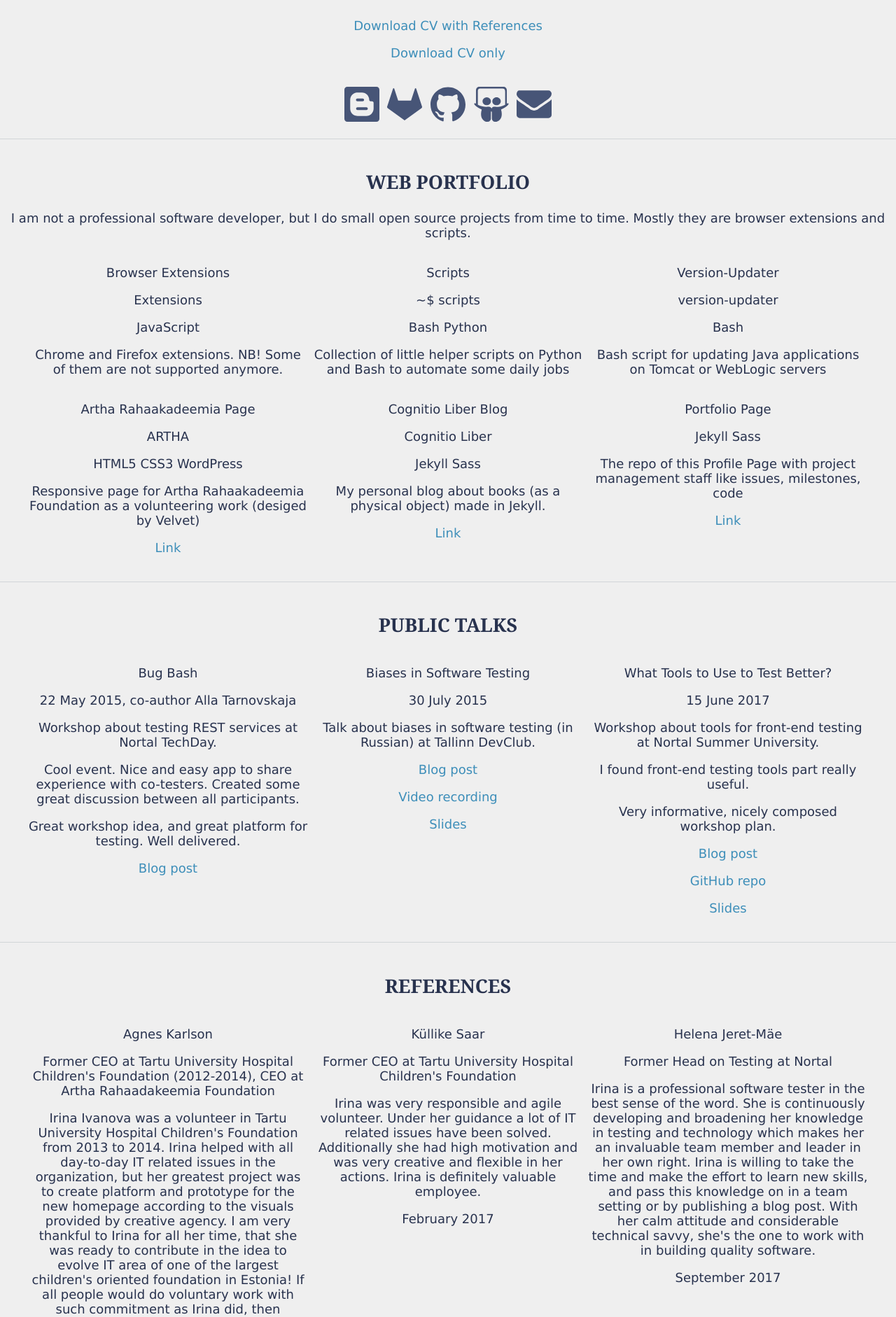
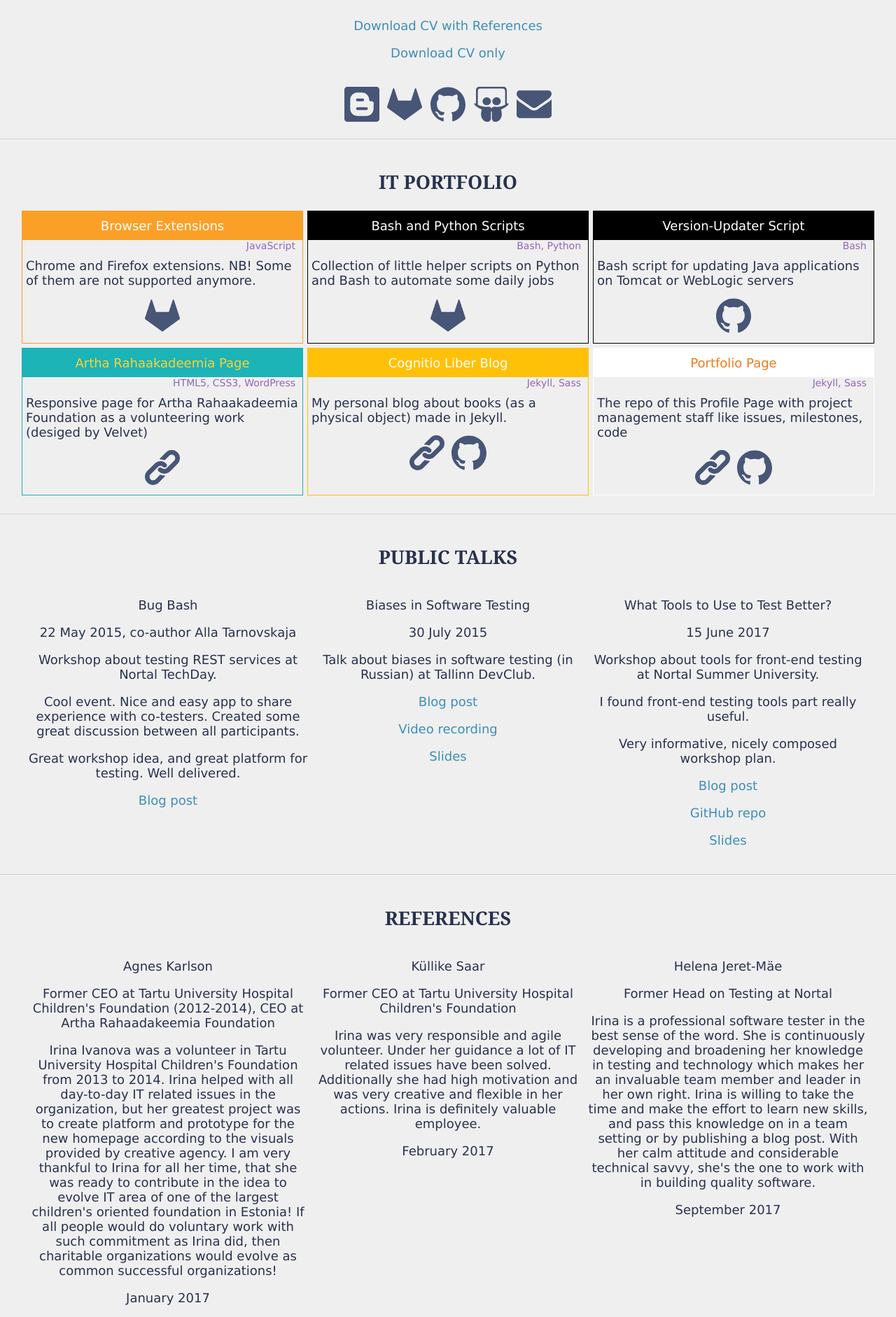
Before and after one commit to iriiiina/it.irina-ivanova.eu, a Jekyll site: the page built from index.html, in a window 1280 px wide. Shown: the part 556-2438 px from the top of the page at 70% size. Built offline with Jekyll 4.4.1, drawn with Linux system fonts in a browser that asks for light colours.

Commit message:
Make style for portfolio; modify README

```diff
--- a/_data/portfolio.yml
+++ b/_data/portfolio.yml
@@ -1,39 +1,44 @@
 - title: Browser Extensions
-  short-title: Extensions
   tags: JavaScript
   description: Chrome and Firefox extensions. NB! Some of them are not supported anymore.
+  background-color: rgb(251, 160, 38)
+  color: rgb(255, 255, 255)
   links:
     - url: https://gitlab.com/irina-ivanova-extensions
       type: gitlab
 
-- title: Scripts
-  short-title: ~$ scripts
-  tags: Bash Python
+- title: Bash and Python Scripts
+  tags: Bash, Python
   description: Collection of little helper scripts on Python and Bash to automate some daily jobs
+  background-color: rgb(0, 0, 0)
+  color: rgb(255, 255, 255)
   links:
     - url: https://gitlab.com/irina-ivanova/scripts
       type: gitlab
 
-- title: Version-Updater
-  short-title: version-updater
+- title: Version-Updater Script
   tags: Bash
   description: Bash script for updating Java applications on Tomcat or WebLogic servers
+  background-color: rgb(0, 0, 0)
+  color: rgb(255, 255, 255)
   links:
     - url: https://github.com/iriiiina/version-updater
       type: github
 
 - title: Artha Rahaakadeemia Page
-  short-title: ARTHA
-  tags: HTML5 CSS3 WordPress
+  tags: HTML5, CSS3, WordPress
   description: Responsive page for Artha Rahaakadeemia Foundation as a volunteering work (desiged by Velvet)
+  background-color: rgb(28, 180, 183)
+  color: rgb(252, 209, 54)
   links:
     - url: https://rahaakadeemia.ee
       type: link
 
 - title: Cognitio Liber Blog
-  short-title: Cognitio Liber
-  tags: Jekyll Sass
+  tags: Jekyll, Sass
   description: My personal blog about books (as a physical object) made in Jekyll.
+  background-color: rgb(255, 193, 7)
+  color: rgb(255, 255, 255)
   links:
     - url: http://book.irina-ivanova.eu
       type: link
@@ -41,9 +46,10 @@
       type: github
 
 - title: Portfolio Page
-  short: PORTFOLIO PAGE
-  tags: Jekyll Sass
+  tags: Jekyll, Sass
   description: The repo of this Profile Page with project management staff like issues, milestones, code
+  background-color: rgb(255, 255, 255)
+  color: rgb(243, 121, 25)
   links:
     - url: http://irina-ivanova.eu
       type: link
--- a/_data/talks.yml
+++ b/_data/talks.yml
@@ -1,5 +1,5 @@
 - title: Bug Bash
-  date: 22 May 2015, co-author Alla Tarnovskaja
+  details: 22 May 2015, co-author Alla Tarnovskaja
   description: Workshop about testing REST services at Nortal TechDay.
   feedback:
     - Cool event. Nice and easy app to share experience with co-testers. Created some great discussion between all participants.
@@ -9,7 +9,7 @@
       text: Blog post
 
 - title: Biases in Software Testing
-  date: 30 July 2015
+  details: 30 July 2015
   description: Talk about biases in software testing (in Russian) at Tallinn DevClub.
   links:
     - url: https://ivanova-irina.blogspot.com.ee/2015/07/presentation-in-devclub-about-biases-in.html
@@ -20,7 +20,7 @@
       text: Slides
 
 - title: What Tools to Use to Test Better?
-  date: 15 June 2017
+  details: 15 June 2017
   description: Workshop about tools for front-end testing at Nortal Summer University.
   feedback:
     - I found front-end testing tools part really useful.
--- a/_includes/portfolio.html
+++ b/_includes/portfolio.html
@@ -1,20 +1,23 @@
-<section id="portfolio">
-  <h1 class="section-title">Web Portfolio</h1>
-
-  <p>I am not a professional software developer, but I do small open source projects from time to time. Mostly they are browser extensions and scripts.</p>
+<section>
+  <h1 class="section-title">IT Portfolio</h1>
 
   <div class="flex-container">
     {% for p in site.data.portfolio %}
-    <div class="flex-item">
-      <p>{{ p.title }}</p>
-      <p>{{ p.short-title }}</p>
-      <p>{{ p.tags }}</p>
-      <p>{{ p.description }}</p>
-      {% for l in p.links %}
-        {% if l.type == "link" %}
-          <p><a href="{{ l.url }}">Link</a></p>
-        {% endif %}
-      {% endfor %}
+    <div class="flex-item portfolio-border" style="border-color:{{ p.background-color }}">
+      <p class="portfolio-title" style="background-color:{{ p.background-color }}; color:{{ p.color }};">{{ p.title }}</p>
+      <p class="portfolio-tags">{{ p.tags }}</p>
+      <p class="portfolio-description">{{ p.description }}</p>
+      <div class="portfolio-links">
+        {% for l in p.links %}
+          {% if l.type == "link" %}
+            <a class="portfolio-link" href="{{ l.url }}">{% include svg/link.svg %}</a>
+          {% elsif l.type == "gitlab" %}
+            <a class="portfolio-link" href="{{ l.url }}">{% include svg/gitlab.svg %}</a>
+          {% elsif l.type == "github" %}
+            <a class="portfolio-link" href="{{ l.url }}">{% include svg/github.svg %}</a>
+          {% endif %}
+        {% endfor %}
+      </div>
     </div>
     {% endfor %}
   </div>
--- a/_includes/references.html
+++ b/_includes/references.html
@@ -1,4 +1,4 @@
-<section id="references">
+<section>
   <h1 class="section-title">References</h1>
 
   <div class="flex-container">
--- a/_includes/talks.html
+++ b/_includes/talks.html
@@ -1,11 +1,11 @@
-<section id="talks">
+<section>
   <h1 class="section-title">Public Talks</h1>
 
   <div class="flex-container">
     {% for t in site.data.talks %}
     <div class="flex-item">
       <p>{{ t.title }}</p>
-      <p>{{ t.date }}</p>
+      <p>{{ t.details }}</p>
       <p>{{ t.description }}</p>
       {% if t.feedback %}
         {% for f in t.feedback %}
--- a/css/style.sass
+++ b/css/style.sass
@@ -7,7 +7,7 @@ body
   flex-direction: column
   margin: 0
   padding: 0
-  background-color: #EFEFEF
+  background-color: rgb(239, 239, 239)
   font-family: "Lucida Sans Unicode", "Lucida Grande", sans-serif
 
 #header
@@ -33,12 +33,12 @@ body
   margin: 0 auto 20px auto
 
 .strong
-  color: #41A85F
-  fill: #41A85F
+  color: rgb(65, 168, 95)
+  fill: rgb(65, 168, 95)
 
 .knowledgeable
-  color: #F37934
-  fill: #F37934
+  color: rgb(243, 121, 52)
+  fill: rgb(243, 121, 52)
 
 .skill-header
   width: 300px
@@ -49,7 +49,7 @@ body
 .skill-header
   text-align: left
   margin-top: -15px
-  background-color: #EFEFEF
+  background-color: rgb(239, 239, 239)
   padding-left: 10px
   padding-right: 10px
 
@@ -64,39 +64,70 @@ body
 
 .social-icon svg
   width: 50px
-  fill: #475577
+  fill: rgb(71, 85, 119)
   margin: 20px 3px 0 3px
 
 #keywords
-  color: #475577
+  color: rgb(71, 85, 119)
   padding: 20px 0 30px 0
 
 #footer
   text-align: center
-  background-color: #475577
+  background-color: rgb(71, 85, 119)
   font-size: 16px
-  color: #D1D5D8
+  color: rgb(209, 213, 216)
   padding: 30px 0 30px 0
   line-height: 20px
 
 section
-  border-bottom: 1px solid #D1D5D8
+  border-bottom: 1px solid rgb(209, 213, 216)
   margin: 20px 0 0 0
   padding: 0 0 20px 0
   font-size: 18px
-  color: #28324E
+  color: rgb(40, 50, 78)
   text-align: center
 
 a
   text-decoration: none
-  color: #3D8EB9
+  color: rgb(61, 142, 185)
+
+.portfolio-title
+  padding: 10px 0 10px 0
+  margin: 0
+
+.portfolio-border
+  border: 1px solid
+  margin: 0 3px 6px 3px
+
+.portfolio-tags
+  padding: 0
+  margin: 0 10px 10px 0
+  font-size: 14px
+  text-align: right
+  color: rgb(147, 101, 184)
+
+.portfolio-description
+  text-align: left
+  margin: 5px
 
 .section-title
   text-transform: uppercase
   font-family: Georgia, serif
 
+.portfolio-links
+  display: flex
+  flex-direction: row
+  flex-wrap: wrap
+  justify-content: center
+
+.portfolio-link
+  margin: 10px 5px 10px 5px
+  svg
+    width: 50px
+    fill: rgb(71, 85, 119)
+
 .footer-link
-  color: #54acd2
+  color: rgb(84, 172, 210)
 
 .footer-paragraph
   margin: 0
```
Also changed, not shown: README.md.
